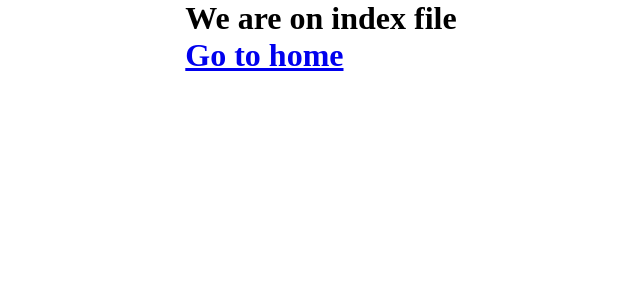
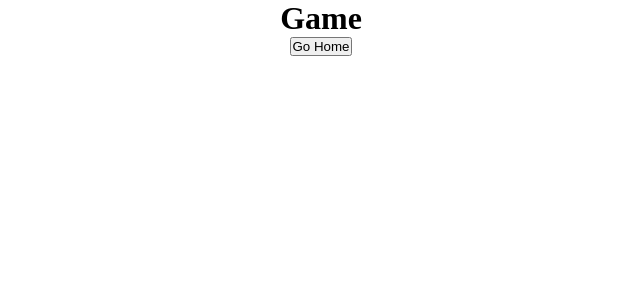
Before and after one commit to snoh666/react-paint, a React (Create React App) app: page /game in a window 1280 px wide. Shown: the top 300 px of the page, without its empty margins (319-959 px from the left). Built offline with nearby package versions, Linux system fonts and the light colour scheme; a web font is replaced by a local one.

Commit message:
Replaced h1 with buttons

```diff
--- a/src/components/game.jsx
+++ b/src/components/game.jsx
@@ -3,9 +3,11 @@ import { Link } from 'react-router-dom';
 
 const Game = () => {
   return (
-    <div>
-      <h1>We are on index file</h1>
-      <Link to='/'><h1>Go to home</h1></Link>
+    <div className="app-content">
+      <h1>Game</h1>
+      <Link to='/'>
+        <button>Go Home</button>
+      </Link>
     </div>
 
   );
--- a/src/components/home.jsx
+++ b/src/components/home.jsx
@@ -3,9 +3,11 @@ import {Link} from 'react-router-dom';
 
 const Home = () => {
   return (
-    <div>
-      <h1>You're on Home</h1>
-      <Link to='/game/'><h1>Go Play!</h1></Link>
+    <div className="app-content">
+      <h1>Home</h1>
+      <Link to='/game/'>
+        <button>Go Play!</button>
+      </Link>
     </div>
   );
 };
--- a/src/index.css
+++ b/src/index.css
@@ -13,3 +13,11 @@ body {
   align-items: center;
   justify-content: center;
 }
+.app-content{
+  width: 100%;
+  min-height: 50vh;
+  display: flex;
+  justify-content: flex-start;
+  align-items: center;
+  flex-direction: column;
+}
```
